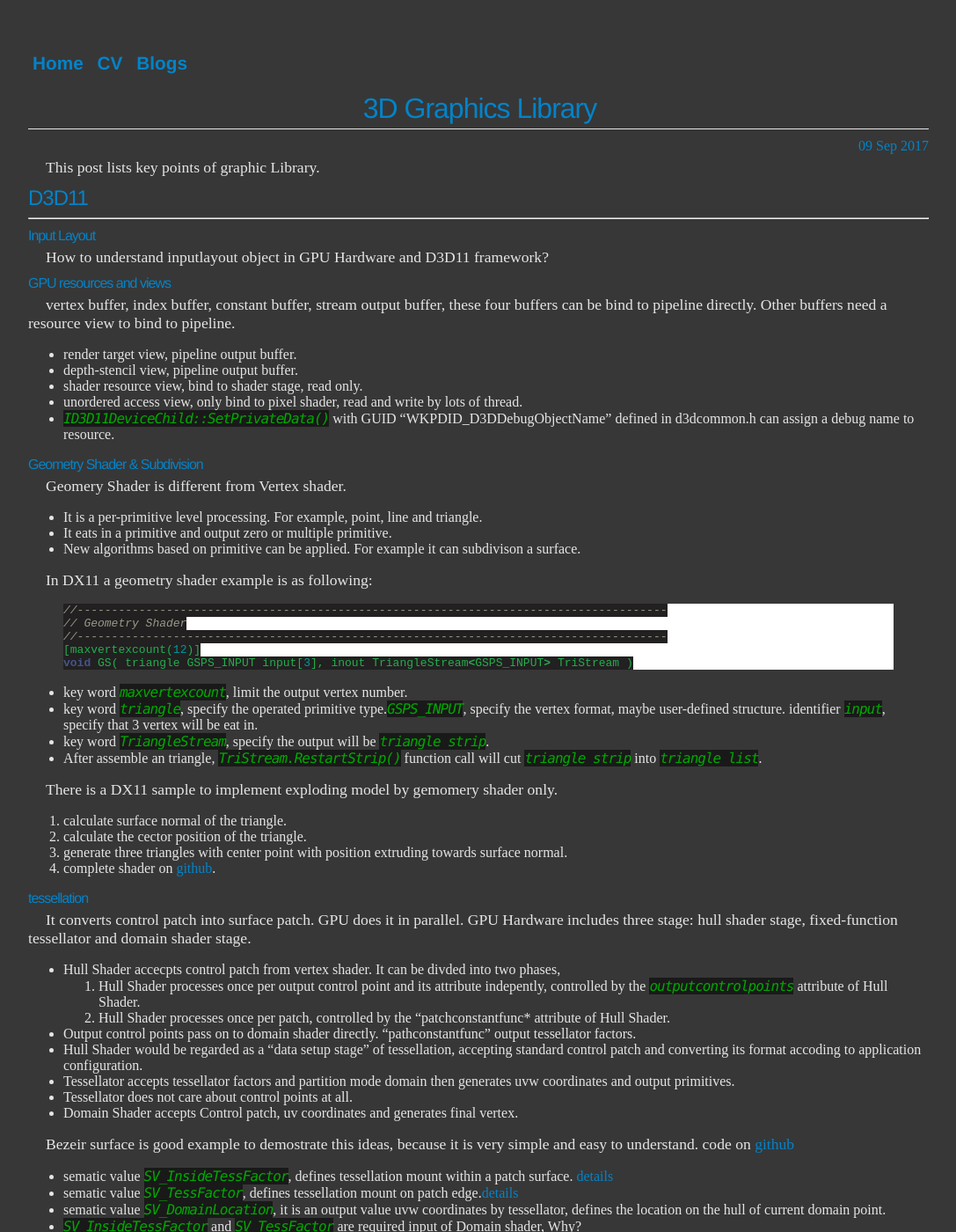
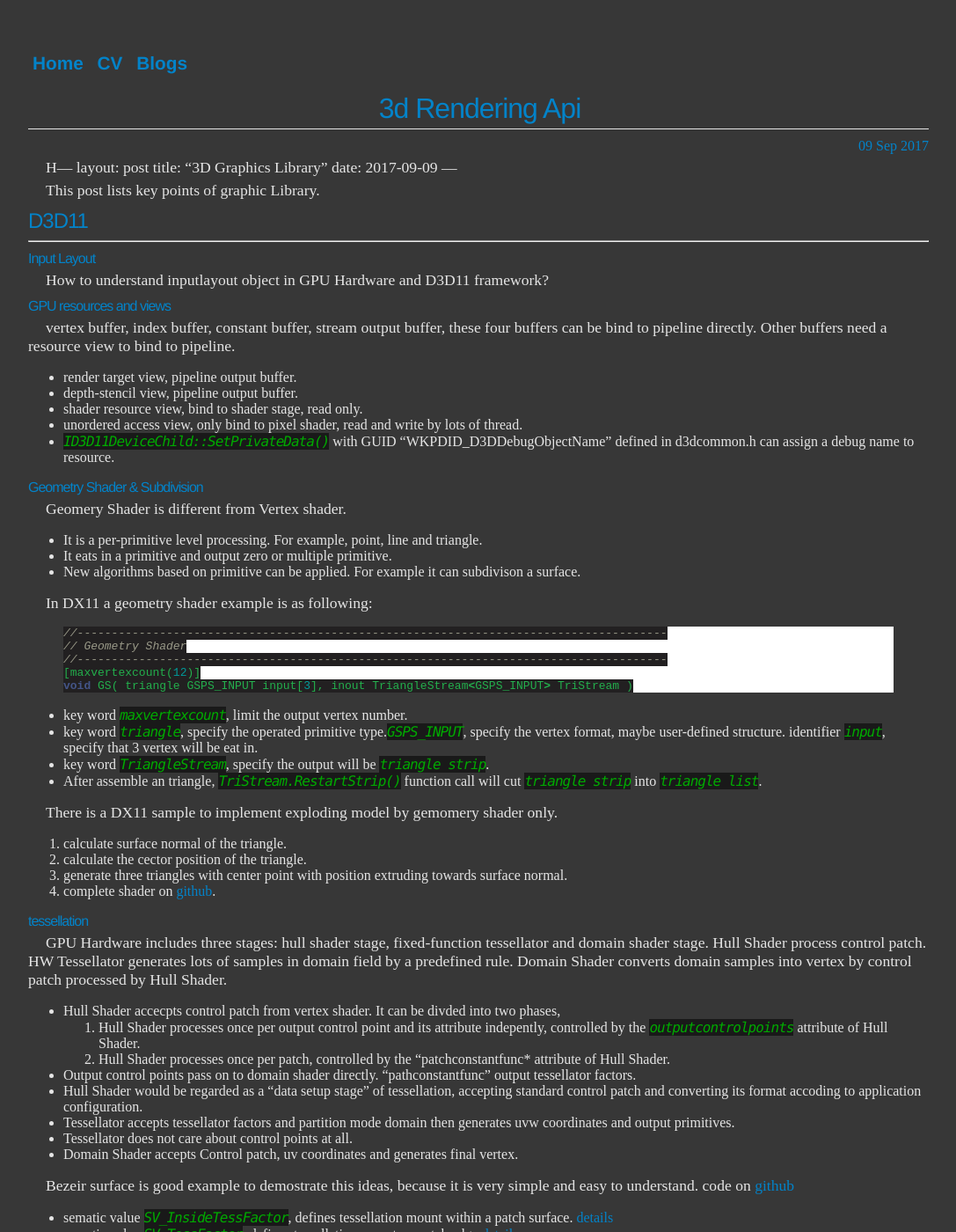
Before and after one commit to ychding11/ychding11.github.io, a Jekyll site: the page built from _posts/2017-9-9-3D-Rendering-API.md, in a window 1280 px wide and 1400 px high. Shown: the whole window at 88% size, without its empty margins (96-1183 px from the left). Built offline with Jekyll 4.4.1, drawn with Linux system fonts in a browser that asks for light colours; our own code applies the rules of GitHub Pages for plain Markdown files.

Commit message:
refine D3D11.

```diff
--- a/_posts/2017-9-9-3D-Rendering-API.md
+++ b/_posts/2017-9-9-3D-Rendering-API.md
@@ -1,4 +1,4 @@
----
+H---
 layout: post
 title: "3D Graphics Library"
 date: 2017-09-09
@@ -53,15 +53,15 @@ There is a DX11 sample to implement exploding model by gemomery shader only.
 
 
 ### tessellation
-It converts control patch into surface patch. GPU does it in parallel. GPU Hardware includes three stage:
-hull shader stage, fixed-function tessellator and domain shader stage.
+GPU Hardware includes three stages: hull shader stage, fixed-function tessellator and domain shader stage.
+Hull Shader process control patch. HW Tessellator generates lots of samples in domain field by a predefined rule.
+Domain Shader converts domain samples into vertex by control patch processed by Hull Shader.
 
 - Hull Shader accecpts control patch from vertex shader. It can be divded into two phases,
 	1. Hull Shader processes once per output control point and its attribute indepently, controlled by the *outputcontrolpoints* attribute of Hull Shader.
 	2. Hull Shader processes once per patch, controlled by the "patchconstantfunc* attribute of Hull Shader.
 - Output control points pass on to domain shader directly. "pathconstantfunc" output tessellator factors.
-- Hull Shader would be regarded as a "data setup stage" of tessellation, accepting standard control patch and converting its format accoding to
-  application configuration.
+- Hull Shader would be regarded as a "data setup stage" of tessellation, accepting standard control patch and converting its format accoding to application configuration.
 - Tessellator accepts tessellator factors and partition mode domain then generates uvw coordinates and output primitives.
 - Tessellator does not care about control points at all.
 - Domain Shader accepts Control patch, uv coordinates and generates final vertex.
```
